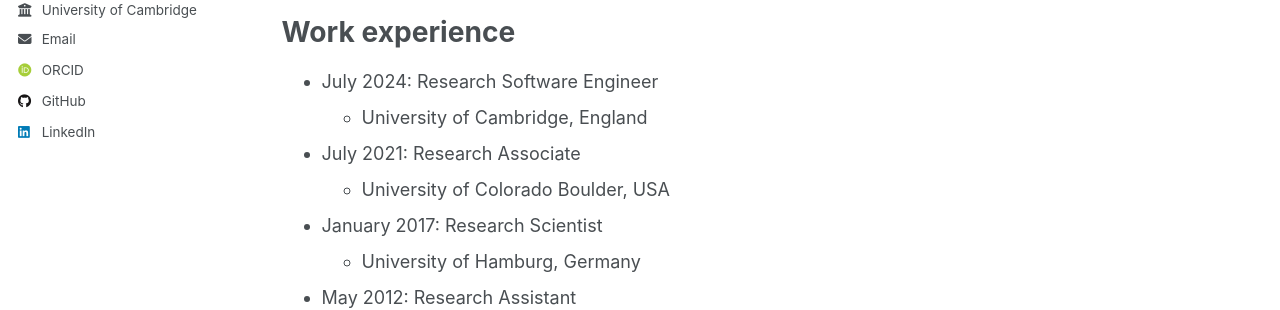
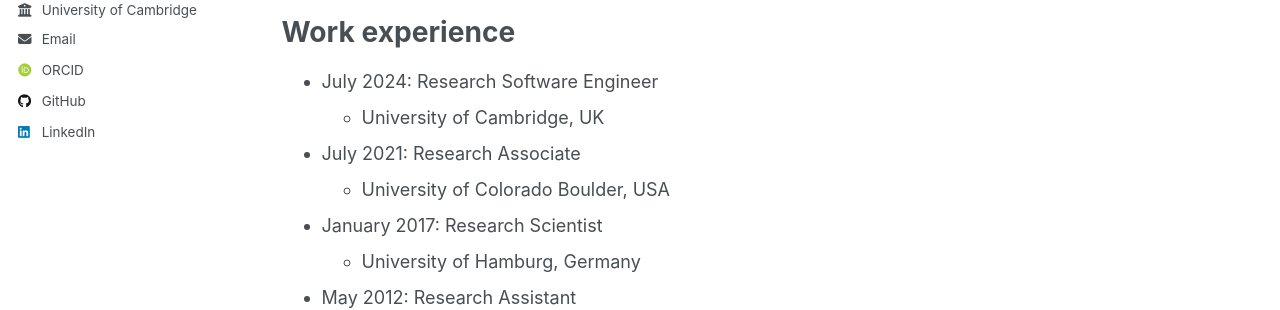
Before and after one commit to AdelekeBankole/adelekebankole.github.io, a Jekyll site: the page built from _pages/cv.md, in a window 1280 px wide and 1154 px high. Shown: the part 400-710 px from the top of the window. Built offline with Jekyll 4.4.1, drawn with Linux system fonts in a browser that asks for light colours; some web fonts are replaced.

Commit message:
adjust location

```diff
--- a/_pages/cv.md
+++ b/_pages/cv.md
@@ -20,7 +20,7 @@ Education
 Work experience
 ======
 * July 2024: Research Software Engineer
-  * University of Cambridge, England
+  * University of Cambridge, UK
 
 * July 2021: Research Associate
   * University of Colorado Boulder, USA
```
